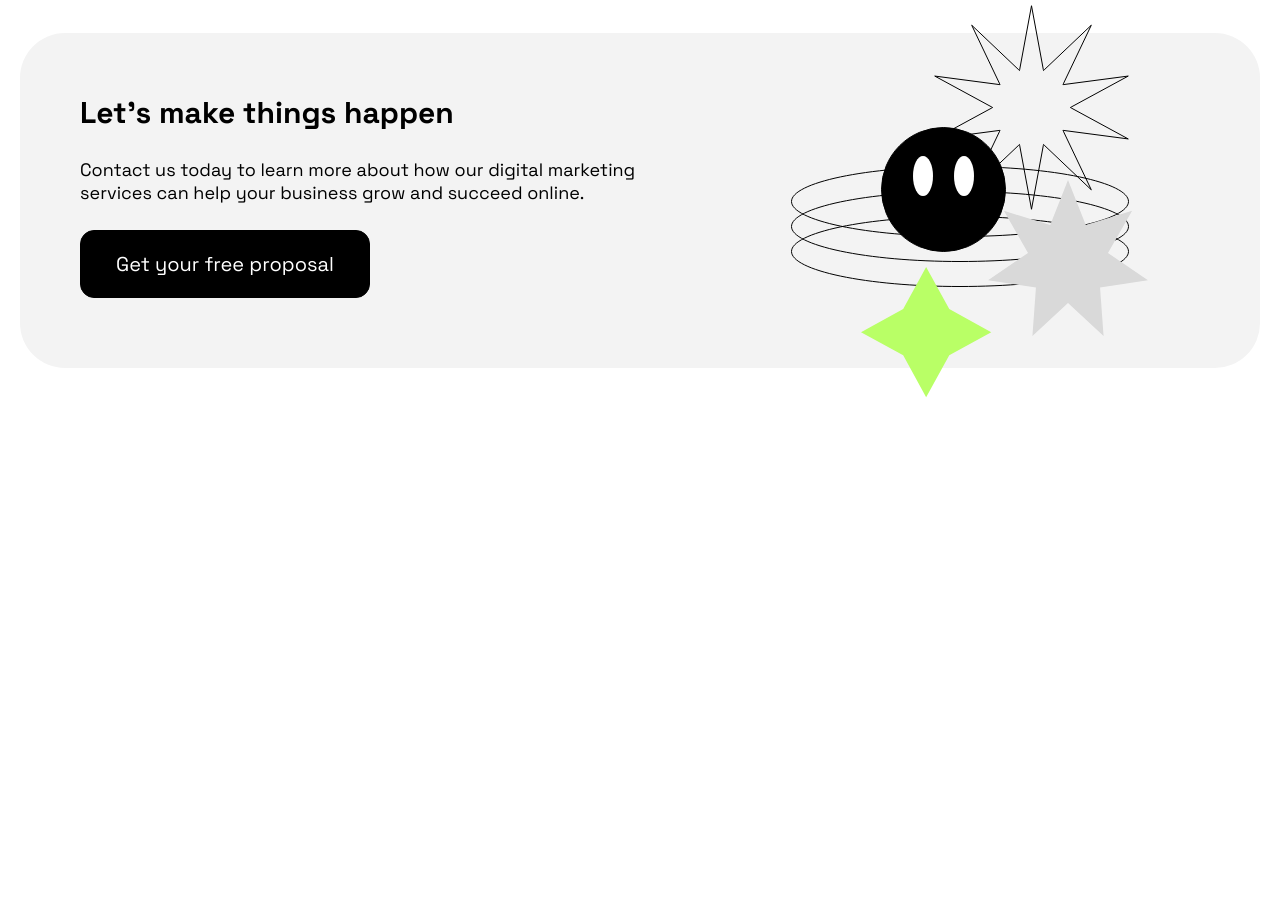
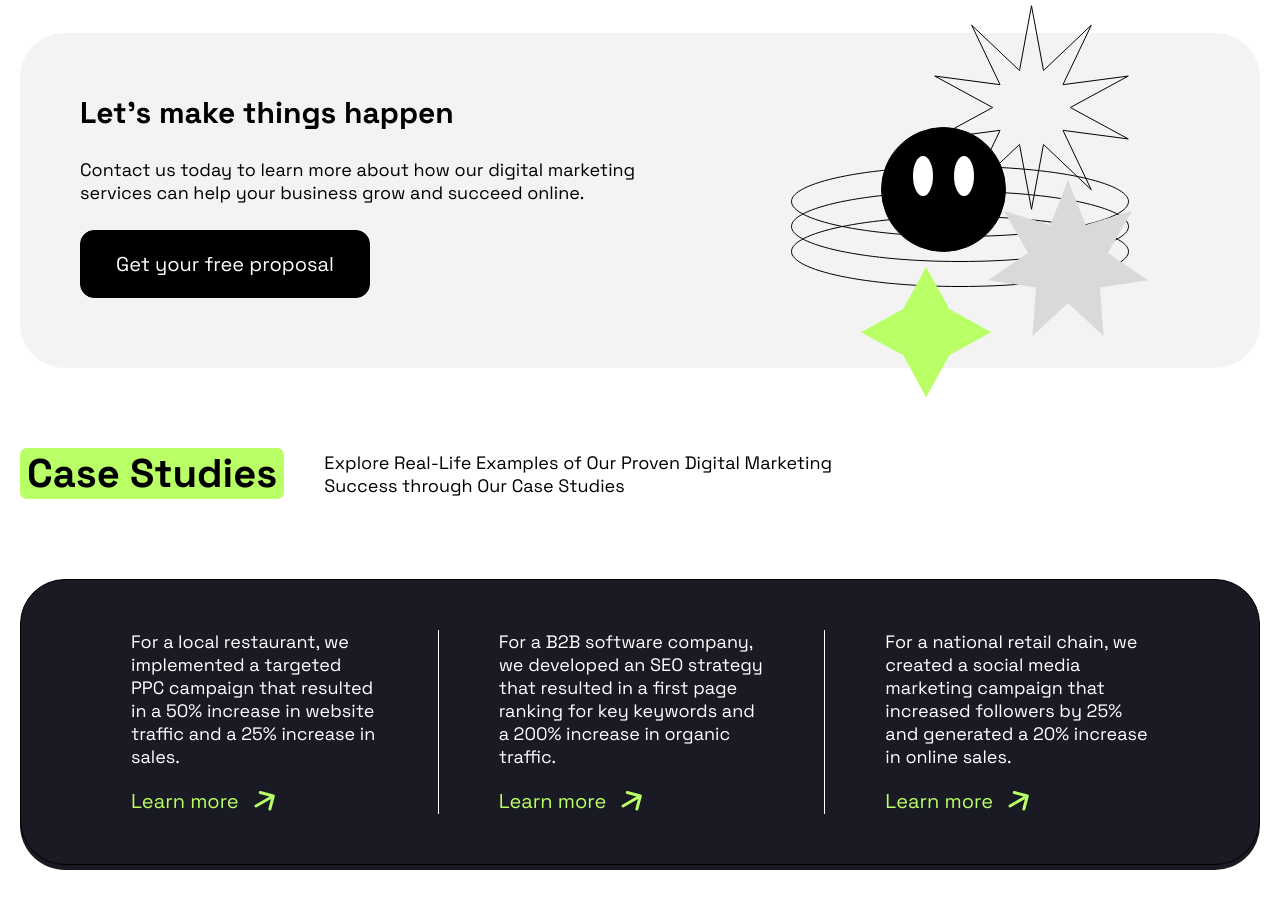
Before and after one commit to catta1eya/positivus-landing-page, a website built with Vite: page index.html in a window 1280 px wide. Shown: the part 2150-3059 px from the top of the page. Before the commit the page ends 2598 px from the top, so only its background shows below. Built offline with nearby package versions, Linux system fonts and the light colour scheme; some packages are replaced by stand-ins of ours.

Commit message:
Added case studies section

```diff
--- a/index.html
+++ b/index.html
@@ -221,5 +221,47 @@
         class="proposal__image"
       />
     </section>
+
+    <section class="case-studies section container" id="services">
+      <div class="section__heading">
+        <h2 class="section__title">Case Studies</h2>
+        <p class="section__subtitle">
+          Explore Real-Life Examples of Our Proven Digital Marketing<br />Success
+          through Our Case Studies
+        </p>
+      </div>
+      <div class="case-studies__grid card card--case-studies">
+        <div class="case-studies__item">
+          <p class="case-studies__description">
+            For a local restaurant, we implemented a targeted PPC campaign that
+            resulted in a 50% increase in website traffic and a 25% increase in
+            sales.
+          </p>
+          <a href="#" class="card__button">
+            <img src="img/icons/icon-arrow-green.svg" alt="" />
+          </a>
+        </div>
+        <div class="case-studies__item">
+          <p class="case-studies__description">
+            For a B2B software company, we developed an SEO strategy that
+            resulted in a first page ranking for key keywords and a 200%
+            increase in organic traffic.
+          </p>
+          <a href="#" class="card__button">
+            <img src="img/icons/icon-arrow-green.svg" alt="" />
+          </a>
+        </div>
+        <div class="case-studies__item">
+          <p class="case-studies__description">
+            For a national retail chain, we created a social media marketing
+            campaign that increased followers by 25% and generated a 20%
+            increase in online sales.
+          </p>
+          <a href="#" class="card__button">
+            <img src="img/icons/icon-arrow-green.svg" alt="" />
+          </a>
+        </div>
+      </div>
+    </section>
   </body>
 </html>
--- /dev/null
+++ b/sass/_case-studies.scss
@@ -0,0 +1,21 @@
+.case-studies {
+  &__grid {
+    display: grid;
+    grid-template-columns: repeat(3, 1fr);
+  }
+
+  &__item {
+    padding-left: $base-padding * 3;
+    padding-right: $base-padding * 3;
+    text-align: left;
+
+    &:nth-child(2) {
+      border-left: solid 1px white;
+      border-right: solid 1px white;
+    }
+  }
+
+  &__description {
+    margin-bottom: 20px;
+  }
+}
--- a/sass/components/_card.scss
+++ b/sass/components/_card.scss
@@ -97,4 +97,21 @@
     box-shadow: none;
     padding: 60px;
   }
+
+  &--case-studies {
+    background-color: $secondary;
+    color: white;
+
+    #{$parent}__button {
+      color: $primary;
+
+      &::after {
+        content: unset;
+      }
+
+      &::before {
+        content: "Learn more";
+      }
+    }
+  }
 }
--- a/sass/main.scss
+++ b/sass/main.scss
@@ -18,6 +18,7 @@
 @import "logotypes";
 @import "services";
 @import "proposal";
+@import "case-studies";
 
 //components
 @import "components/button";
```
Also changed, not shown: img/icons/icon-arrow-green.svg (added).
